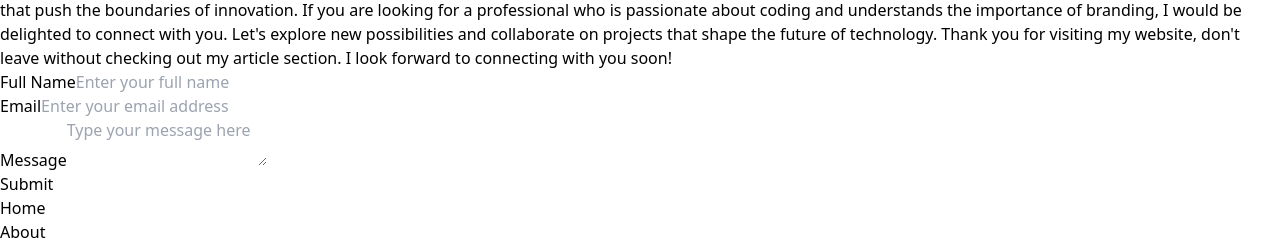
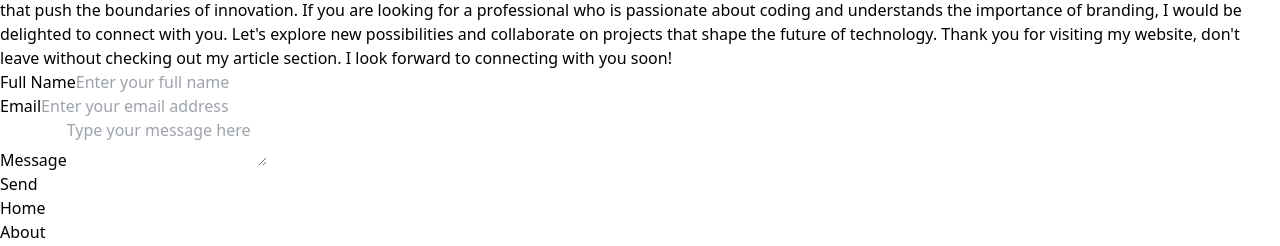
Before and after one commit to dwhyq/pweb, a React (Vite) app: page /about in a window 1280 px wide. Shown: the part 1660-1906 px from the top of the page. Built offline with nearby package versions, Linux system fonts and the light colour scheme.

Commit message:
typography fix in the article section

```diff
--- a/src/data/info.js
+++ b/src/data/info.js
@@ -36,7 +36,6 @@ const INFO = {
 			title: "Project 1",
 			description:
 				"Lorem ipsum dolor sit amet. Et incidunt voluptatem ex tempore repellendus qui dicta nemo sit deleniti minima.",
-			logo: "https://cdn.jsdelivr.net/npm/programming-languages-logos/src/javascript/javascript.png",
 			linkText: "View Project",
 			link: "https://github.com",
 		},
@@ -46,7 +45,6 @@ const INFO = {
 			title: "Project 2",
 			description:
 				"Lorem ipsum dolor sit amet. Et incidunt voluptatem ex tempore repellendus qui dicta nemo sit deleniti minima.",
-			logo: "https://cdn.jsdelivr.net/npm/programming-languages-logos/src/python/python.png",
 			linkText: "View Project",
 			link: "https://github.com",
 		},
@@ -56,7 +54,6 @@ const INFO = {
 			title: "Project 3",
 			description:
 				"Lorem ipsum dolor sit amet. Et incidunt voluptatem ex tempore repellendus qui dicta nemo sit deleniti minima.",
-			logo: "https://cdn.jsdelivr.net/npm/programming-languages-logos/src/html/html.png",
 			linkText: "View Project",
 			link: "https://github.com",
 		},
--- a/src/pages/About/About.jsx
+++ b/src/pages/About/About.jsx
@@ -24,7 +24,7 @@ const About = () => {
       <div className="flex flex-col min-h-screen">
         <NavBar active="About" />
         <div className="flex-grow">
-          <div className="container mx-auto md:mt-20 p-5">
+          <div className="container mt-12 mx-auto md:mt-20 p-5">
             <div className="flex flex-col md:flex-row md:justify-evenly items-center">
               <div className="overflow-hidden rounded-xl transform rotate-3 w-[240px] md:w-[300px] lg:w-[300px] animate__animated animate__lightSpeedInLeft">
                 <img src="/ikennaInBlue.jpg" alt="about" className="rounded-xl object-contain" />
@@ -33,11 +33,11 @@ const About = () => {
                 <div className="font-bold text-lg md:text-2xl p-2 mt-2   w-fit text-left animate__animated animate__zoomIn">
                   {INFO.about.title}
                 </div>
-                <div className="md:overflow-hidden md:max-h-[400px] text-gray-100 p-2 w-full md:w-[470px] lg:w-[660px] animate__animated animate__zoomIn">{INFO.about.description}</div>
+                <div className="md:overflow-hidden md:h text-gray-100 p-2 w-full md:w-[470px] lg:w-[660px] animate__animated animate__zoomIn">{INFO.about.description}</div>
               </div>
             </div>
           </div>
-          <div className="mt-6 md:my-10">
+          <div className="md:my-10 my-12">
               <ContactForm />
             </div>
         </div>
--- a/src/pages/Article/ReadArticles.jsx
+++ b/src/pages/Article/ReadArticles.jsx
@@ -48,7 +48,7 @@ const ReadArticle = () => {
 
 					<div className="p-2">
 						<div className="border-l-2 border-gray-300 text-base flex items-center mt-5">
-							<div className="ml-2 text-gray-600">
+							<div className="ml-2 text-gray-100">
 								{article().date}
 							</div>
 						</div>
@@ -57,7 +57,7 @@ const ReadArticle = () => {
 							{article().title}
 						</div>
 
-						<div className="text-base text-gray-700">
+						<div className="text-base text-gray-100">
 							<ArticleStyle>{article().body}</ArticleStyle>
 						</div>
 					</div>
--- a/src/pages/ContactMe/ContactForm.jsx
+++ b/src/pages/ContactMe/ContactForm.jsx
@@ -27,8 +27,8 @@ const ContactForm = () => {
   };
 
   return (
-    <form onSubmit={handleSubmit} className="max-w-md m-auto">
-      <div className="mb-4">
+    <form onSubmit={handleSubmit} className="max-w-md mx-auto w-fit">
+      <div className="mb-4 w-fit">
         <label htmlFor="fullName" className="block mb-2">
           Full Name
         </label>
@@ -40,7 +40,7 @@ const ContactForm = () => {
           onChange={handleChange}
           placeholder="Enter your full name"
           required
-          className="w-full px-3 py-2 border bg-transparent border-gray-300 rounded focus:outline-none focus:ring-orange-500 focus:border-orange-500"
+          className="w-[3/4] sm:w-full md:w-full px-3 py-2 border bg-transparent border-gray-300 rounded focus:outline-none focus:ring-orange-500 focus:border-orange-500"
         />
       </div>
       <div className="mb-4">
@@ -55,7 +55,7 @@ const ContactForm = () => {
           onChange={handleChange}
           placeholder="Enter your email address"
           required
-          className="w-full px-3 py-2 border border-gray-300 rounded focus:outline-none bg-transparent focus:ring-orange-500 focus:border-orange-500"
+          className="w-[3/4] sm:w-full md:w-full px-3 py-2 border border-gray-300 rounded focus:outline-none bg-transparent focus:ring-orange-500 focus:border-orange-500"
         />
       </div>
       <div className="mb-4">
@@ -69,19 +69,21 @@ const ContactForm = () => {
           onChange={handleChange}
           placeholder="Type your message here"
           required
-          className="w-full px-3 py-2 border bg-transparent border-gray-300 rounded focus:outline-none focus:ring-orange-500 focus:border-orange-500"
+          className="sm:w-full w-full md:w-full px-3 py-2 border bg-transparent border-gray-300 rounded focus:outline-none focus:ring-orange-500 focus:border-orange-500"
         ></textarea>
       </div>
+      <div className="w-full">
       <Link to={''} className="">
-      <Button
-        type="submit"
-        size="xs"
-        variant="full"
-        className="w-full px-4 py-2 text-white border bg-gray-500 rounded hover:bg-transparent focus:outline-none active:bg-orange-600"
-      >
-        Submit
-      </Button>
+        <Button
+          type="submit"
+          size="md"
+          variant="full"
+          className="text-white border bg-black rounded hover:bg-transparent hover:border-orange-500 focus:outline-none active:bg-orange-600 font-bold"
+        >
+          Send
+        </Button>
       </Link>
+      </div>
 
     </form>
   );
```
